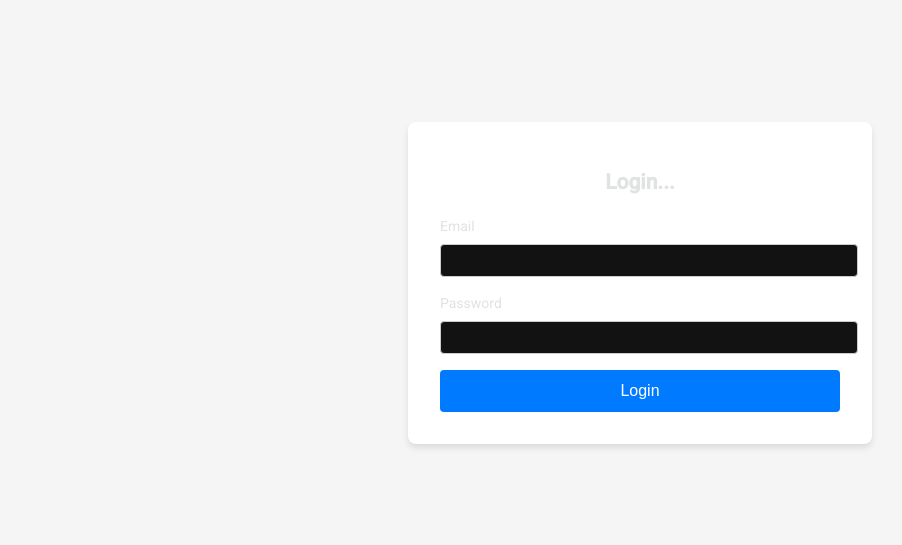
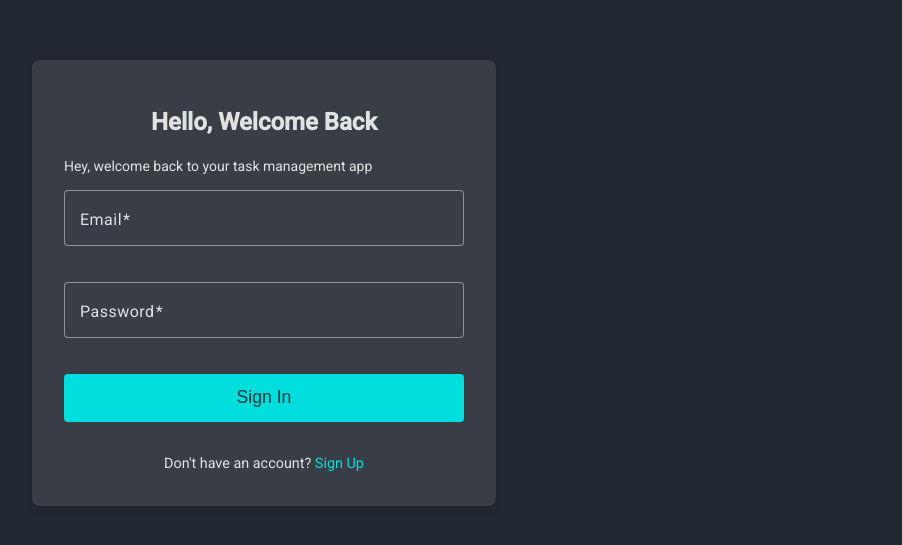
Before and after one commit to DlopezS98/ng-devtasks, an Angular app: page /login in a window 1280 px wide. Shown: the part 117-662 px from the top of the page, without its empty margins (0-902 px from the left). Built offline with nearby package versions, Linux system fonts and the light colour scheme.

Commit message:
feat: enhance login component with improved UI and form structure

```diff
--- a/src/app/pages/login/login.component.html
+++ b/src/app/pages/login/login.component.html
@@ -1,16 +1,51 @@
+<!--
+<div class="mat-login-root" fxLayout="row" fxLayoutAlign="center stretch" style="height: 100vh; background: #f5f6fa;">
+  <div class="mat-login-form" fxFlex="50" fxLayout="column" fxLayoutAlign="center center" style="background: #fff; min-width: 400px; box-shadow: 0 2px 16px rgba(0,0,0,0.08); border-radius: 16px; margin: 32px;">
+    <div style="width: 100%; max-width: 350px;">
+      <h1 style="font-size: 2.2rem; font-weight: 700; margin-bottom: 8px;">Hello, Welcome Back</h1>
+      <p style="color: #888; margin-bottom: 32px;">Hey, welcome back to your special place</p>
+      <form [formGroup]="form" (ngSubmit)="login()">
+        <mat-form-field appearance="outline" style="width: 100%; margin-bottom: 20px;">
+          <mat-label>Email</mat-label>
+          <input matInput type="email" formControlName="email" required autocomplete="email" placeholder="Enter your email" title="Email">
+        </mat-form-field>
+        <mat-form-field appearance="outline" style="width: 100%; margin-bottom: 8px;">
+          <mat-label>Password</mat-label>
+          <input matInput type="password" formControlName="password" required autocomplete="current-password" placeholder="Enter your password" title="Password">
+        </mat-form-field>
+        <div fxLayout="row" fxLayoutAlign="space-between center" style="margin-bottom: 16px;">
+          <mat-checkbox formControlName="rememberMe">Remember me</mat-checkbox>
+          <a style="color: #888; font-size: 0.95rem; text-decoration: none;" href="#">Forgot Password?</a>
+        </div>
+        <button mat-raised-button color="primary" type="submit" style="width: 100%; height: 48px; font-size: 1.1rem; margin-bottom: 16px;">Sign In</button>
+      </form>
+      <div style="text-align: center; margin-top: 16px;">
+        <span style="color: #888;">Don't have an account? </span>
+        <a style="color: #7c3aed; font-weight: 500; text-decoration: none;" routerLink="/register">Sign Up</a>
+      </div>
+    </div>
+  </div>
+  <div class="mat-login-banner" fxFlex="50" fxLayout="column" fxLayoutAlign="center center" style="background: linear-gradient(135deg, #7c3aed 0%, #a78bfa 100%); min-width: 400px; border-radius: 16px; margin: 32px;">
+  </div>
+</div> -->
 <div class="login-container">
   <div class="login-card">
-    <h1>Login...</h1>
+    <h1 class="login-form-title">Hello, Welcome Back</h1>
+    <p>Hey, welcome back to your task management app</p>
     <form [formGroup]="form" (ngSubmit)="login()">
-      <div class="form-group">
-        <label for="email">Email</label>
-        <input type="email" id="email" formControlName="email" required>
-      </div>
-      <div class="form-group">
-        <label for="password">Password</label>
-        <input type="password" id="password" formControlName="password" required>
-      </div>
-      <button type="submit">Login</button>
+      <mat-form-field appearance="outline" class="login-form-field">
+        <mat-label>Email</mat-label>
+        <input matInput type="email" formControlName="email" required autocomplete="email" placeholder="Enter your email" title="Email">
+      </mat-form-field>
+      <mat-form-field appearance="outline" class="login-form-field">
+        <mat-label>Password</mat-label>
+        <input matInput type="password" formControlName="password" required autocomplete="current-password" placeholder="Enter your password" title="Password">
+      </mat-form-field>
+      <button mat-raised-button color="primary" type="submit" class="login-form-button">Sign In</button>
     </form>
+    <div class="login-signup-link">
+      <span>Don't have an account? </span>
+      <a routerLink="/register">Sign Up</a>
+    </div>
   </div>
 </div>
--- a/src/app/pages/login/login.component.scss
+++ b/src/app/pages/login/login.component.scss
@@ -1,52 +1,62 @@
 .login-container {
   display: flex;
-  justify-content: center;
+  justify-content: start;
   align-items: center;
   height: 100vh;
-  background-color: #f5f5f5;
-}
+  margin: 0 2rem;
 
   .login-card {
-  background: white;
+    background: #393e46;
     padding: 2rem;
     border-radius: 8px;
     box-shadow: 0 4px 6px rgba(0, 0, 0, 0.1);
     width: 100%;
     max-width: 400px;
+
+    .login-form-title {
+      font-size: 1.5rem;
+      margin-bottom: 1.5rem;
+      color: var(--mat-sys-on-surface);
+      text-align: center;
     }
 
-h1 {
-  text-align: center;
-  margin-bottom: 1.5rem;
-}
-
-.form-group {
+    .login-form-field {
+      width: 100%;
       margin-bottom: 1rem;
     }
 
-label {
-  display: block;
-  margin-bottom: 0.5rem;
-}
-
-input {
+    .login-form-button {
       width: 100%;
-  padding: 0.5rem;
-  border: 1px solid #ccc;
-  border-radius: 4px;
-}
-
-button {
-  width: 100%;
-  padding: 0.75rem;
-  background-color: #007bff;
-  color: white;
+      height: 48px;
+      font-size: 1.1rem;
+      margin-bottom: 16px;
+      background-color: var(--mat-sys-primary);
+      color: var(--mat-sys-on-primary);
       border: none;
       border-radius: 4px;
       cursor: pointer;
-  font-size: 1rem;
+      transition: background-color 0.3s ease;
+
+      &:hover {
+        background-color: var(--mat-sys-primary-container);
+        color: var(--mat-sys-on-primary-container);
+      }
     }
 
-button:hover {
-  background-color: #0056b3;
+    .login-signup-link {
+      text-align: center;
+      margin-top: 1rem;
+      color: var(--mat-sys-on-surface);
+      font-size: 0.9rem;
+
+      a {
+        color: var(--mat-sys-primary);
+        text-decoration: none;
+
+        &:hover {
+          text-decoration: underline;
         }
+      }
+    }
+  }
+}
```
Also changed, not shown: src/app/pages/login/login.component.ts (+11 -3 lines). Lines whose indentation alone changed are shown as unchanged.
